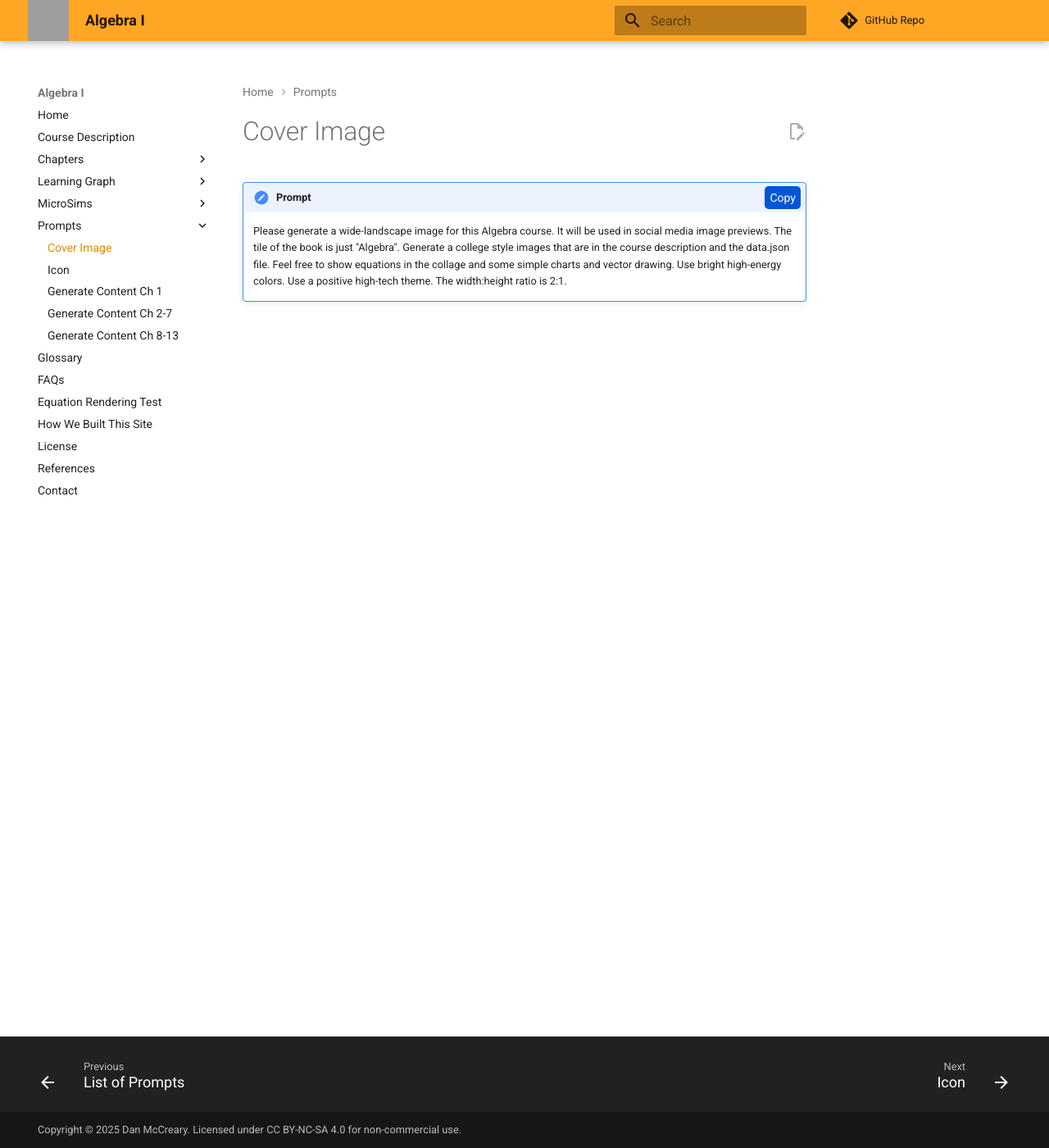
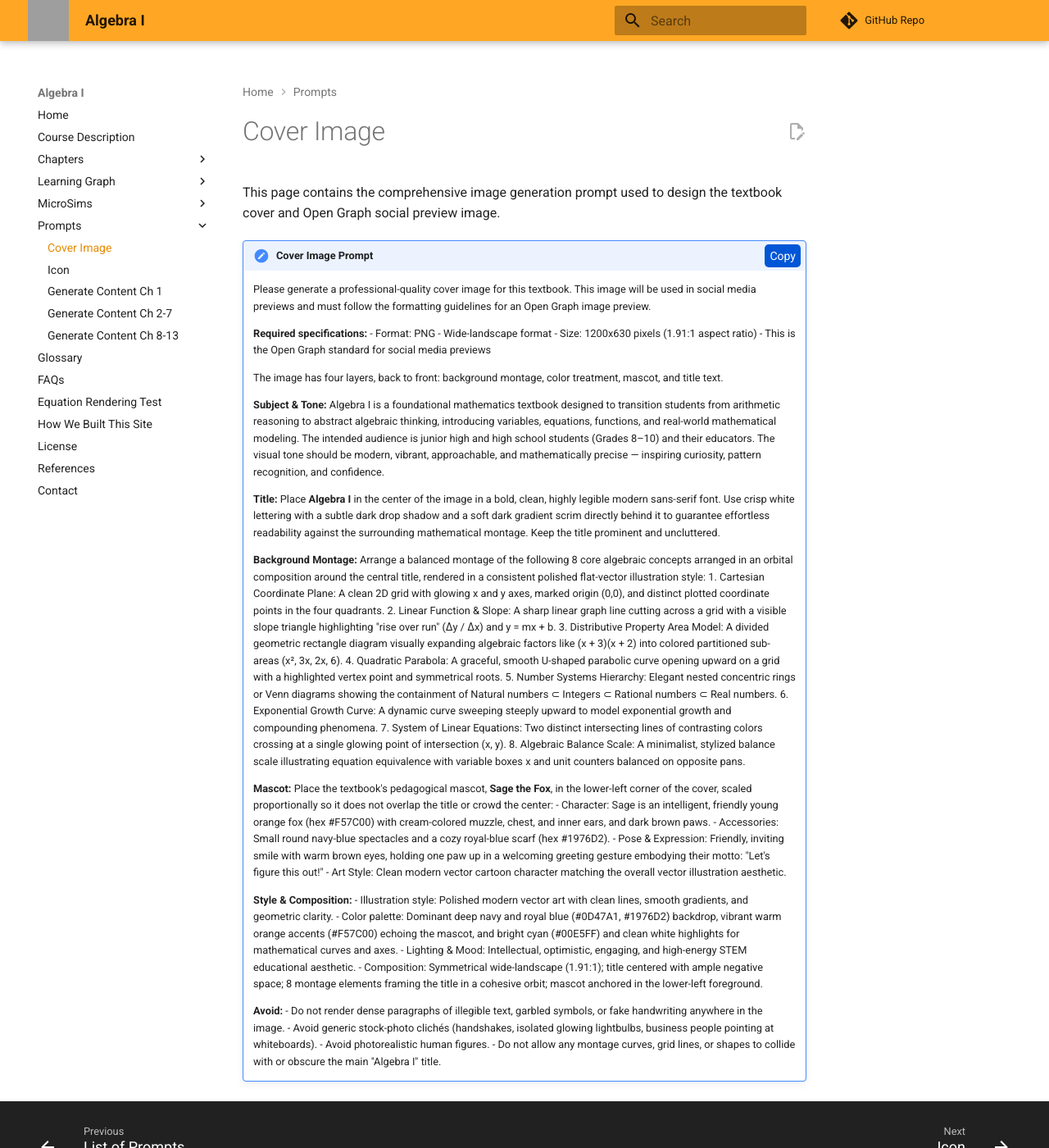
Before and after one commit to dmccreary/algebra-1, an MkDocs documentation site: the page built from docs/prompts/cover-image.md, in a window 1280 px wide and 1400 px high. Shown: the whole window at 82% size. Built offline with MkDocs 1.6.1 and Material for MkDocs 9.7.7, drawn with Linux system fonts in a browser that asks for light colours; comment, search, counter and statistics services are not loaded; grey boxes are pictures that could not be loaded.

Commit message:
Update textbook cover image, social preview metadata, and mascot favicon

```diff
--- a/docs/prompts/cover-image.md
+++ b/docs/prompts/cover-image.md
@@ -1,4 +1,51 @@
 # Cover Image
 
-!!! prompt
-    Please generate a wide-landscape image for this Algebra course. It will be used in social media image previews. The tile of the book is just "Algebra". Generate a college style images that are in the course description and the data.json file. Feel free to show equations in the collage and some simple charts and vector drawing. Use bright high-energy colors. Use a positive high-tech theme. The width:height ratio is 2:1.
+This page contains the comprehensive image generation prompt used to design the textbook cover and Open Graph social preview image.
+
+!!! prompt "Cover Image Prompt"
+    Please generate a professional-quality cover image for this textbook.
+    This image will be used in social media previews and must follow the formatting guidelines for an Open Graph image preview.
+
+    **Required specifications:**
+    - Format: PNG
+    - Wide-landscape format
+    - Size: 1200x630 pixels (1.91:1 aspect ratio)
+    - This is the Open Graph standard for social media previews
+
+    The image has four layers, back to front: background montage, color treatment, mascot, and title text.
+
+    **Subject & Tone:**
+    Algebra I is a foundational mathematics textbook designed to transition students from arithmetic reasoning to abstract algebraic thinking, introducing variables, equations, functions, and real-world mathematical modeling. The intended audience is junior high and high school students (Grades 8–10) and their educators. The visual tone should be modern, vibrant, approachable, and mathematically precise — inspiring curiosity, pattern recognition, and confidence.
+
+    **Title:**
+    Place **Algebra I** in the center of the image in a bold, clean, highly legible modern sans-serif font. Use crisp white lettering with a subtle dark drop shadow and a soft dark gradient scrim directly behind it to guarantee effortless readability against the surrounding mathematical montage. Keep the title prominent and uncluttered.
+
+    **Background Montage:**
+    Arrange a balanced montage of the following 8 core algebraic concepts arranged in an orbital composition around the central title, rendered in a consistent polished flat-vector illustration style:
+    1. Cartesian Coordinate Plane: A clean 2D grid with glowing x and y axes, marked origin (0,0), and distinct plotted coordinate points in the four quadrants.
+    2. Linear Function & Slope: A sharp linear graph line cutting across a grid with a visible slope triangle highlighting "rise over run" (Δy / Δx) and y = mx + b.
+    3. Distributive Property Area Model: A divided geometric rectangle diagram visually expanding algebraic factors like (x + 3)(x + 2) into colored partitioned sub-areas (x², 3x, 2x, 6).
+    4. Quadratic Parabola: A graceful, smooth U-shaped parabolic curve opening upward on a grid with a highlighted vertex point and symmetrical roots.
+    5. Number Systems Hierarchy: Elegant nested concentric rings or Venn diagrams showing the containment of Natural numbers ⊂ Integers ⊂ Rational numbers ⊂ Real numbers.
+    6. Exponential Growth Curve: A dynamic curve sweeping steeply upward to model exponential growth and compounding phenomena.
+    7. System of Linear Equations: Two distinct intersecting lines of contrasting colors crossing at a single glowing point of intersection (x, y).
+    8. Algebraic Balance Scale: A minimalist, stylized balance scale illustrating equation equivalence with variable boxes x and unit counters balanced on opposite pans.
+
+    **Mascot:**
+    Place the textbook's pedagogical mascot, **Sage the Fox**, in the lower-left corner of the cover, scaled proportionally so it does not overlap the title or crowd the center:
+    - Character: Sage is an intelligent, friendly young orange fox (hex #F57C00) with cream-colored muzzle, chest, and inner ears, and dark brown paws.
+    - Accessories: Small round navy-blue spectacles and a cozy royal-blue scarf (hex #1976D2).
+    - Pose & Expression: Friendly, inviting smile with warm brown eyes, holding one paw up in a welcoming greeting gesture embodying their motto: "Let's figure this out!"
+    - Art Style: Clean modern vector cartoon character matching the overall vector illustration aesthetic.
+
+    **Style & Composition:**
+    - Illustration style: Polished modern vector art with clean lines, smooth gradients, and geometric clarity.
+    - Color palette: Dominant deep navy and royal blue (#0D47A1, #1976D2) backdrop, vibrant warm orange accents (#F57C00) echoing the mascot, and bright cyan (#00E5FF) and clean white highlights for mathematical curves and axes.
+    - Lighting & Mood: Intellectual, optimistic, engaging, and high-energy STEM educational aesthetic.
+    - Composition: Symmetrical wide-landscape (1.91:1); title centered with ample negative space; 8 montage elements framing the title in a cohesive orbit; mascot anchored in the lower-left foreground.
+
+    **Avoid:**
+    - Do not render dense paragraphs of illegible text, garbled symbols, or fake handwriting anywhere in the image.
+    - Avoid generic stock-photo clichés (handshakes, isolated glowing lightbulbs, business people pointing at whiteboards).
+    - Avoid photorealistic human figures.
+    - Do not allow any montage curves, grid lines, or shapes to collide with or obscure the main "Algebra I" title.
```
Also changed, not shown: docs/img/cover-image-prompt.md (added, +57 -0 lines), docs/index.md (+3 -5 lines), docs/img/android-chrome-192x192.png, docs/img/android-chrome-512x512.png, docs/img/apple-touch-icon.png, docs/img/favicon-16x16.png, docs/img/favicon-32x32.png, docs/img/favicon.ico, 2 other files.
